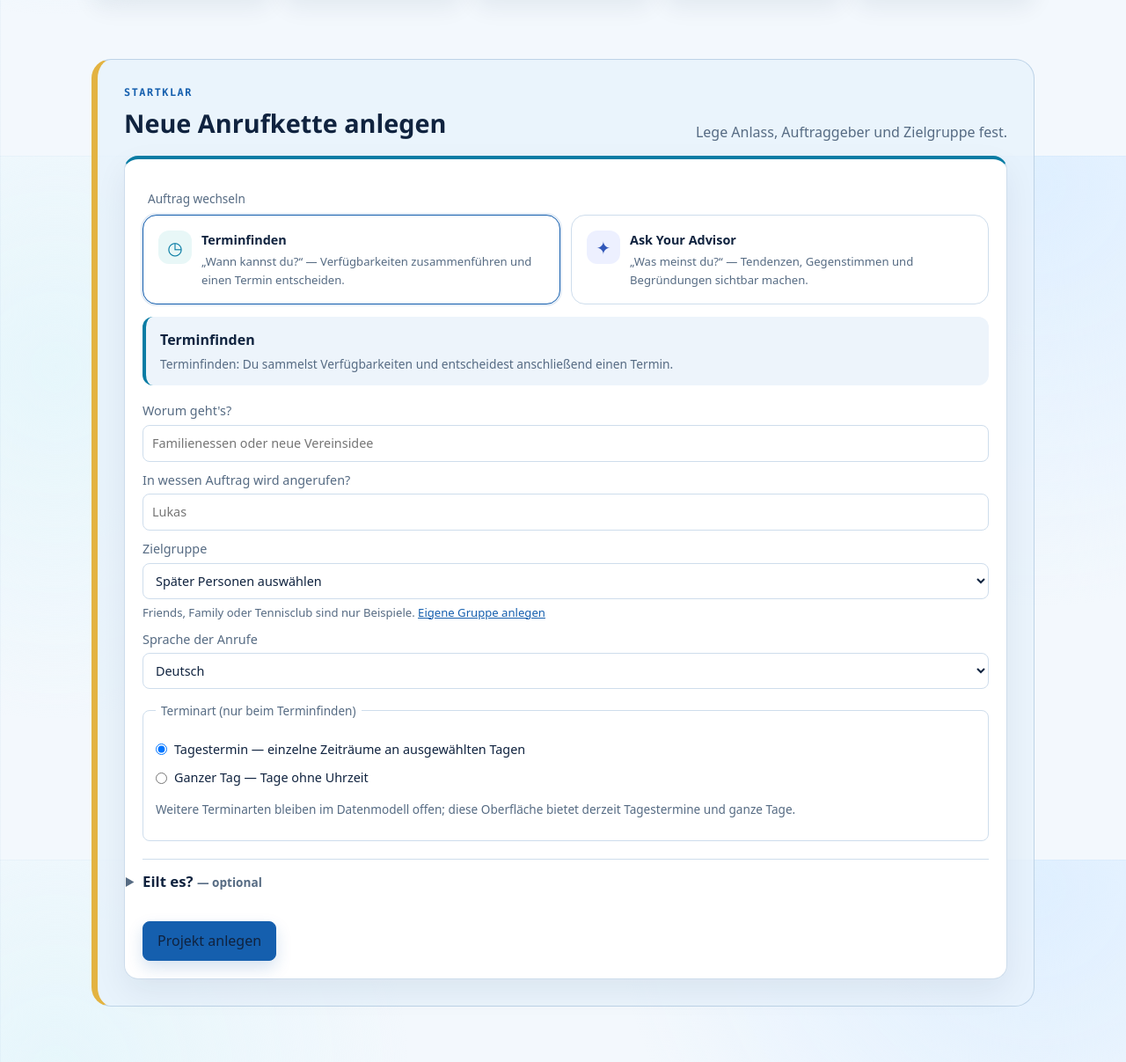
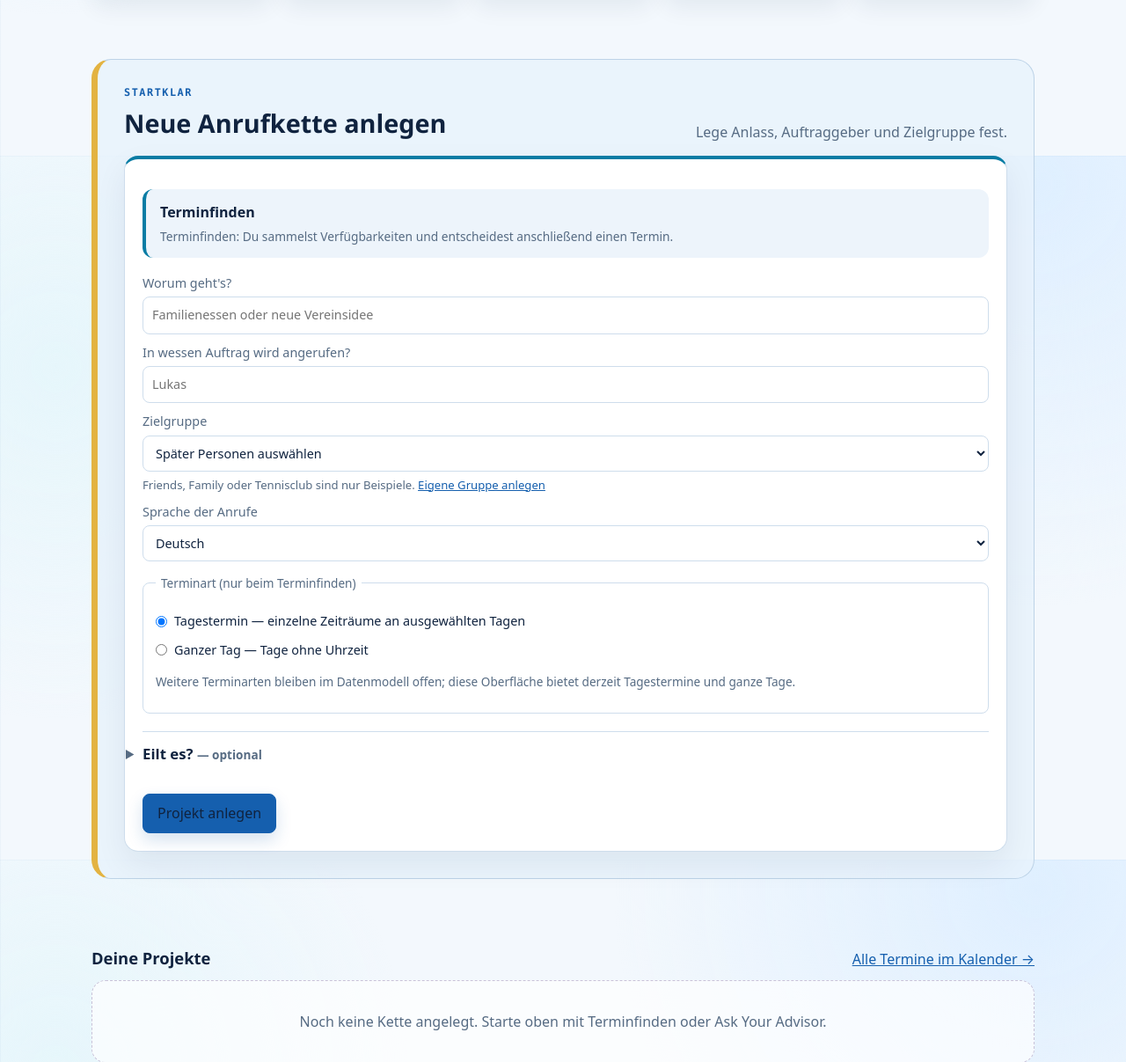
Before and after one commit to ellmos-ai/ringedingeding, a FastAPI app: page /?mode=schedule in a window 1280 px wide. Shown: the part 1423-2630 px from the top of the page at 88% size. Run offline with FastAPI, Linux system fonts and the light colour scheme; data that the repository does not hold is empty.

Commit message:
fix: keep one source of truth for call mode

```diff
--- a/ringedingeding/web/templates/index.html
+++ b/ringedingeding/web/templates/index.html
@@ -106,21 +106,8 @@
 
   <form method="post" action="/projects" class="card chain-form"
         data-chain-form data-mode="{{ 'roundtable' if selected_mode == 'roundtable' else 'schedule' }}">
-    <fieldset class="mode-choice mode-switch">
-      <legend>{{ t('Auftrag wechseln') }}</legend>
-      <label class="mode-card schedule">
-        <input type="radio" name="mode" value="schedule" {% if selected_mode != 'roundtable' %}checked{% endif %}>
-        <span class="mode-icon">◷</span>
-        <strong>{{ t('Terminfinden') }}</strong>
-        <span>{{ t('„Wann kannst du?“ — Verfügbarkeiten zusammenführen und einen Termin entscheiden.') }}</span>
-      </label>
-      <label class="mode-card advisor">
-        <input type="radio" name="mode" value="roundtable" {% if selected_mode == 'roundtable' %}checked{% endif %}>
-        <span class="mode-icon">✦</span>
-        <strong>{{ t('Ask Your Advisor') }}</strong>
-        <span>{{ t('„Was meinst du?“ — Tendenzen, Gegenstimmen und Begründungen sichtbar machen.') }}</span>
-      </label>
-    </fieldset>
+    <input type="hidden" name="mode"
+           value="{{ 'roundtable' if selected_mode == 'roundtable' else 'schedule' }}">
     <section class="mode-summary" data-mode-panel="schedule"{% if selected_mode == 'roundtable' %} hidden{% endif %}>
       <strong>{{ t('Terminfinden') }}</strong>
       <span>{{ t('Terminfinden: Du sammelst Verfügbarkeiten und entscheidest anschließend einen Termin.') }}</span>
```
Also changed, not shown: ringedingeding/web/static/app.js (+0 -33 lines), tests/test_web.py (+4 -3 lines).
